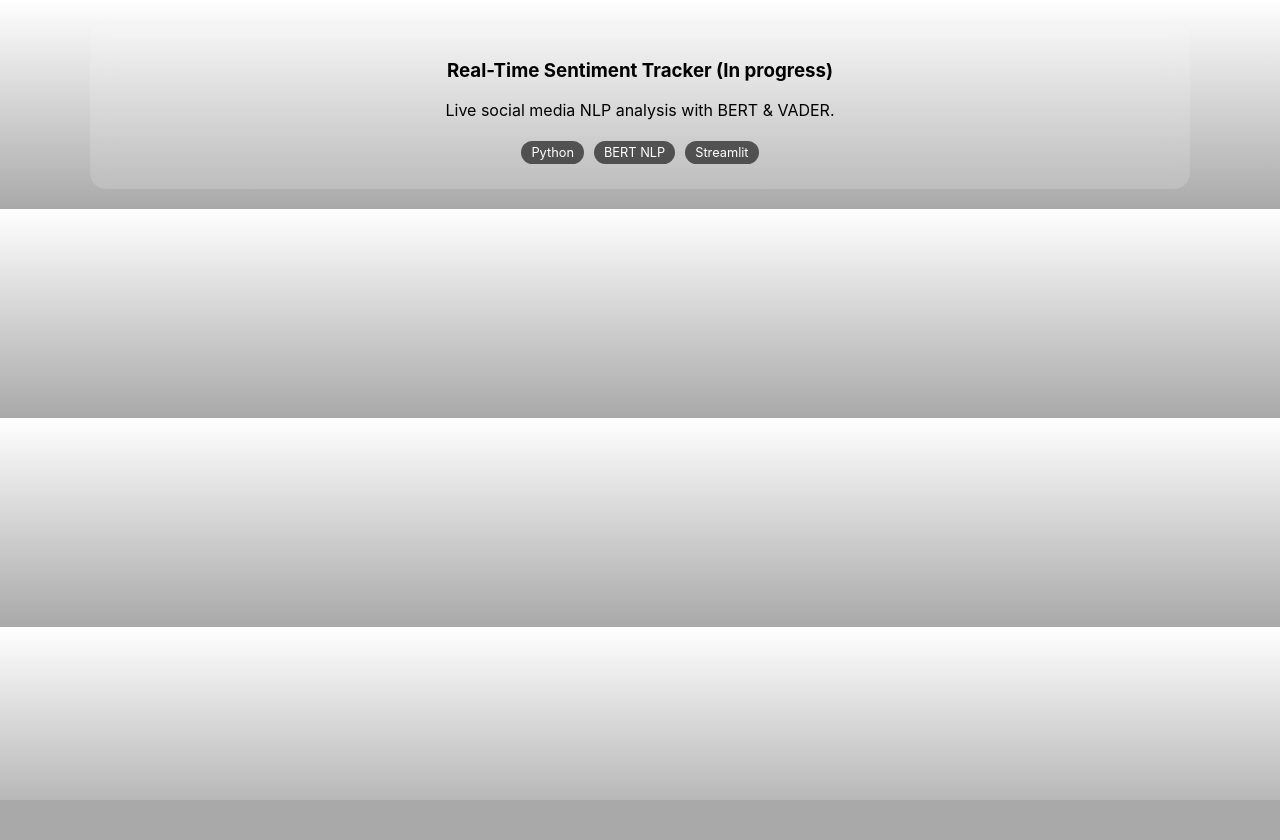
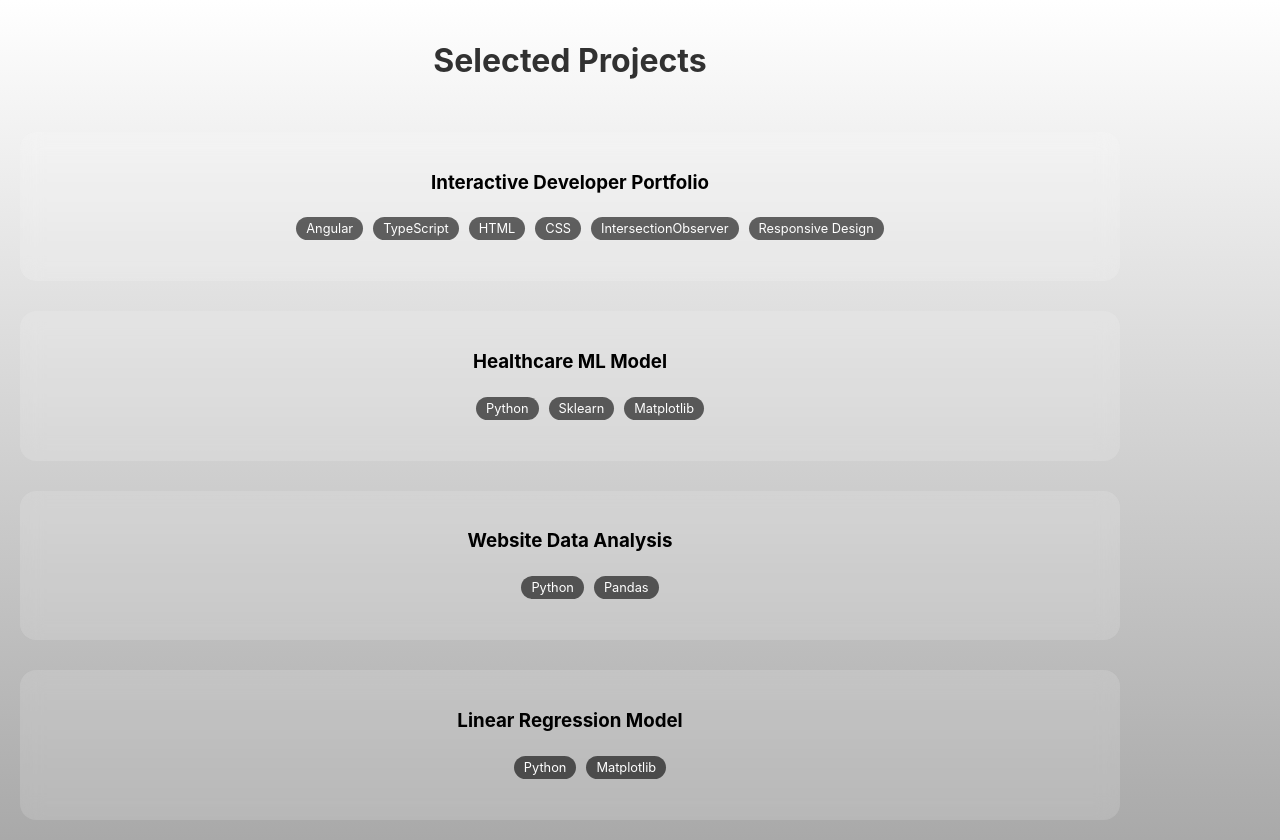
Before and after one commit to kassandramonterroso/portfolio_website, an Angular app: page /projects in a window 1280 px wide. Before the commit the page ends 800 px from the top, so only its background shows below. Built offline with nearby package versions, Linux system fonts and the light colour scheme.

Commit message:
projects modal and github link

```diff
--- a/src/app/home/home.css
+++ b/src/app/home/home.css
@@ -44,7 +44,7 @@
 
 @keyframes letterIn {
   to {
-    opacity: 0.7;
+    opacity: 0.85;
     transform: translateY(0);
   }
 }
--- a/src/app/projects/projects.css
+++ b/src/app/projects/projects.css
@@ -4,11 +4,15 @@
     gap: 30px;
     padding: 20px;
     max-width: 1100px;
-    margin: auto;
+}
+
+.projects-container h1 {
+    opacity: 0.8;
+    text-align: center;
 }
 
 .project-card {
-    background: rgba(255,255,255,0.15);
+    background-color: rgba(255,255,255,0.15);
     backdrop-filter: blur(10px);
     border-radius: 16px;
     padding: 20px;
@@ -22,13 +26,7 @@
     box-shadow: 0 10px 25px rgba(0,0,0,0.2);
 }
 
-/* .project-card img {
-    width: 100%;
-    border-radius: 12px;
-    margin-bottom: 15px;
-}*/
-
-.badge {
+.project-card li {
     display: inline-block;
     background: rgba(0,0,0,0.6);
     color: white;
@@ -38,30 +36,46 @@
     font-size: 0.8rem;
 }
 
-.modal {
+.modal-backdrop {
     position: fixed;
-    top: 0;
-    left: 0;
-    width: 100%;
-    height: 100%;
-    background: rgba(0,0,0,0.6);
+    inset: 0;
+    background: rgba(0, 0, 0, 0.208);
     display: flex;
+    align-items: center;
     justify-content: center;
-    align-items: center;
-    backdrop-filter: blur(5px);
-}
+    z-index: 1000;
+  }
 
-.modal-content {
-    background: white;
-    padding: 30px;
-    border-radius: 16px;
-    max-width: 90%;
-    text-align: center;
+  .modal {
+    background-color: rgba(0, 0, 0, 0.182);
+    border-color: rgba(255,255,255,0.2);
+    box-shadow: 0 10px 25px rgba(0, 0, 0, 0.774);
+    color: white;
+    backdrop-filter: blur(12px);
+    padding: 32px;
+    border-radius: 20px;
+    max-width: 500px;
+    width: 90%;
+    height: 22%;
     position: relative;
-}
+  }
 
-.modal-img {
-    width: 100%;
-    border-radius: 10px;
-    margin-bottom: 20px;
-}
+  .close {
+    position: absolute;
+    top: 16px;
+    right: 16px;
+    font-size: 1rem;
+    opacity: 0.7;
+    color: white;
+    background: none;
+    border: none;
+    cursor: pointer;
+  }
+
+  .github-btn {
+    display: inline-block;
+    margin-top: 30px;
+    text-decoration: none;
+    font-weight: 500;
+
+  }
--- a/src/app/projects/projects.html
+++ b/src/app/projects/projects.html
@@ -1,21 +1,25 @@
 <div class="projects-container">
-    <div class="project-card" (click)="openProject(1)">
-        <!-- <img scr="assets/project1_thumb.png" alt="Sentiment Tracker" -->
-        <h3>Real-Time Sentiment Tracker (In progress)</h3>
-        <p>Live social media NLP analysis with BERT & VADER.</p>
-        <span class="badge">Python</span>
-        <span class="badge">BERT NLP</span>
-        <span class="badge">Streamlit</span>
+    <h1>Selected Projects</h1>
+    <div class="project-card"
+        *ngFor="let project of projects | keyvalue" (click)="openProject(project)">
+            <h3>{{ project.value.title }}</h3>
+            <ul>
+                <li *ngFor="let t of project.value.tech">{{ t }}</li>
+            </ul>
     </div>
 </div>
 
-<div class="modal" *ngIf="selectedProject" (click)="closeModal()">
-    <div class="modal-content" (click)="$event.stopPropagation()">
-        <!-- <img [src]="selectedProject.image" class="modal-img> "-->
-        <h2>{{selectedProject.title}}</h2>
-        <p>{{selectedProject.description}}</p>
-        <div class="badges">
-            <span class="badge" *ngFor="let tech of selectedProject.tech">{{tech}}</span>
-        </div>
+<div class="modal-backdrop" *ngIf="selectedProject">
+    <div class="modal">
+        <button class="close" (click)="closeProject()">close</button>
+
+        <h2>{{ selectedProject.value.title }}</h2>
+        <p>{{ selectedProject.value.description }}</p>
+
+        <a
+        class="github-button"
+        [href]="selectedProject.value.github"
+        target="_blank"
+        rel="noopener">View Code on Github</a>
     </div>
 </div>
--- a/src/app/projects/projects.ts
+++ b/src/app/projects/projects.ts
@@ -14,18 +14,36 @@ export class Projects {
 
   projects: {[key: number] : any} = {
     1: {
-      title: 'Real-Time Sentiment Tracker',
-      description: 'Live social media sentiment analysis using VADER and BERT NLP, displayed with a Streamlit dashboard.',
-      tech: ['Python', 'BERT', 'VADER', 'Pandas'],
-      /* image: 'assets/project1_full.png */
+      title: 'Interactive Developer Portfolio',
+      description: 'Designed and built a performant Angular single-page portfolio featuring sequential hero typography animations, scroll-driven UI state, and modular standalone components. Focused on clean architecture, accessibility, and polished user experience.',
+      tech: ['Angular', 'TypeScript', 'HTML', 'CSS', 'IntersectionObserver', 'Responsive Design'],
+      github: "https://github.com/kassandramonterroso/portfolio_website"
+    },
+    3: {
+      title: 'Website Data Analysis',
+      description: 'Processing and visualizing large datasets, uncovering patterns that inform design and engagment strategies.',
+      tech: ['Python', 'Pandas'],
+      github:"https://github.com/kassandramonterroso/Website_Data_Analysis",
+    },
+    4: {
+      title: 'Linear Regression Model',
+      description: 'Tuned features to achieve accurate predictive insights.',
+      tech: ['Python', 'Matplotlib'],
+      github:"https://github.com/kassandramonterroso/Linear_Regression_Algorithm",
+    },
+    2: {
+      title: 'Healthcare ML Model',
+      description: 'KNN breast cancer classifier and diabetes diagnosis analysis; applied ML to generate actionable insights.',
+      tech: ['Python', 'Sklearn', 'Matplotlib'],
+      github:"https://github.com/kassandramonterroso/Breast_Cancer_Classifier",
     }
   };
 
-  openProject(id: number){
-    this.selectedProject = this.projects[id];
+  openProject(project: any){
+    this.selectedProject = project;
   }
 
-  closeModal(){
+  closeProject(){
     this.selectedProject = null;
   }
 
--- a/src/app/skills/skills.css
+++ b/src/app/skills/skills.css
@@ -5,10 +5,10 @@
 }
 
 .skills-section h2 {
+    opacity: 0.8;
     font-size: 2.5rem;
     text-align: center;
     margin-bottom: 3rem;
-    backdrop-filter: blur(10px);
 }
 
 .skills-grid {
```
